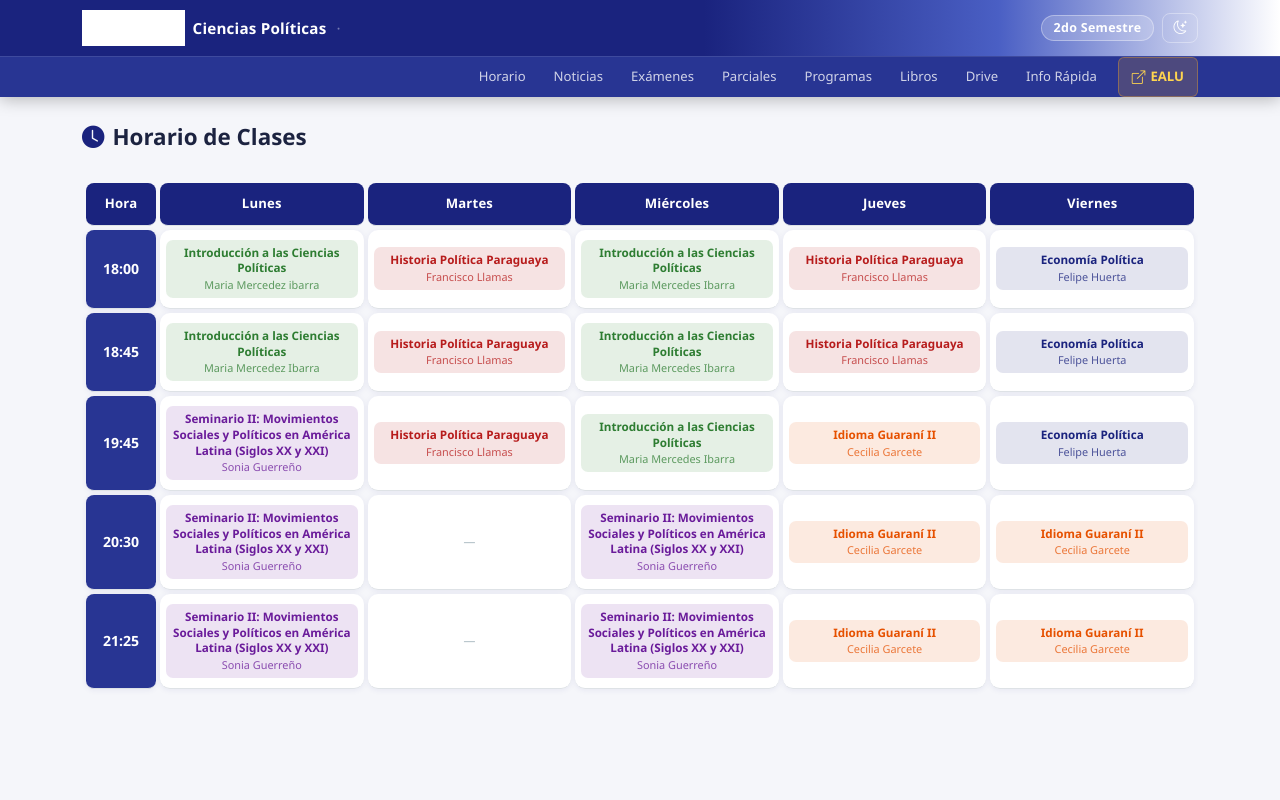
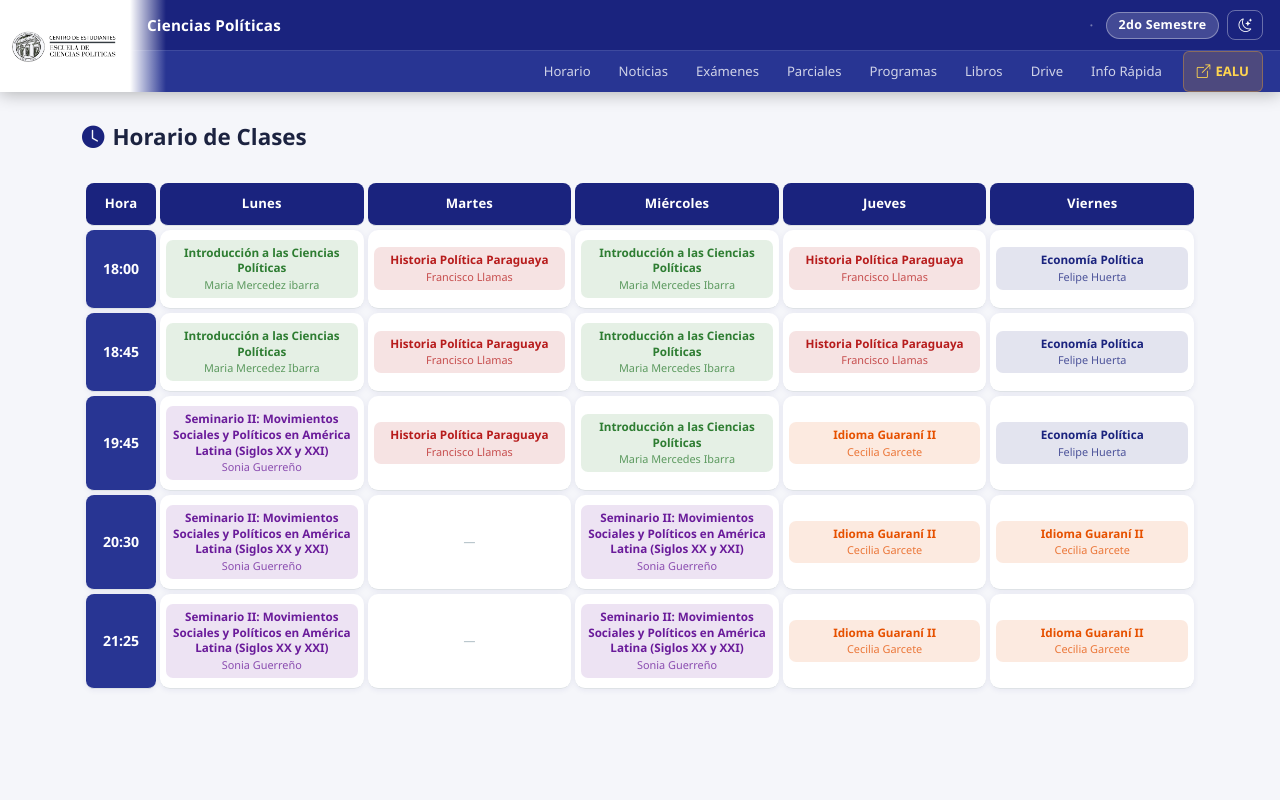
Before and after one commit to CECPUNA/2dosemestre, a plain HTML site: page index.html in a window 1280 px wide. Shown: the top 800 px of the page. Drawn offline with nearby package versions, Linux system fonts and the light colour scheme.

Commit message:
fix: logo CECP abarca ambas filas del topbar con degradado blanco→azul desde la izquierda

```diff
--- a/css/main.css
+++ b/css/main.css
@@ -13,6 +13,8 @@
   --sombra-hover: 0 8px 30px rgba(26,35,126,0.18);
   --radio: 14px;
   --transicion: all 0.3s ease;
+  /* Ancho reservado para el logo lateral */
+  --logo-w: 130px;
 }
 [data-theme="dark"] {
   --bg-suave: #0f1320;
@@ -35,38 +37,66 @@ body {
 [data-theme="dark"] .text-una { color: #7986cb !important; }
 
 /* ===================================================
-   TOPBAR — 2 filas
+   TOPBAR — 2 filas + logo lateral
    =================================================== */
 .topbar {
   position: fixed;
   top: 0; left: 0; right: 0;
   z-index: 1000;
   box-shadow: 0 2px 16px rgba(0,0,0,0.28);
+  /* Necesario para que el logo absoluto quede contenido */
+  overflow: visible;
 }
 
-/* ---- Fila 1: Marca con degradado azul → blanco ---- */
-.topbar-brand {
-  background: linear-gradient(to right, var(--una-azul) 0%, var(--una-azul) 55%, #4a5fc4 78%, #ffffff 100%);
-  padding: 10px 0;
-}
-.topbar-logo {
+/* ---- Logo lateral: abarca las 2 filas ---- */
+.topbar-logo-lateral {
+  position: absolute;
+  top: 0;
+  left: 0;
+  /* altura = fila 1 (56px aprox) + fila 2 (38px aprox) */
+  height: 100%;
+  width: var(--logo-w);
+  background: #ffffff;
   display: flex;
   align-items: center;
-  gap: 8px;
+  justify-content: center;
+  z-index: 10;
   text-decoration: none;
+  /* Degradado que "disuelve" el blanco hacia la derecha para que no quede cuadrado */
+}
+/* Pseudo-elemento que genera el fade blanco -> transparente al borde derecho */
+.topbar-logo-lateral::after {
+  content: '';
+  position: absolute;
+  top: 0;
+  right: -36px;
+  width: 36px;
+  height: 100%;
+  background: linear-gradient(to right, #ffffff, transparent);
+  pointer-events: none;
+}
+.topbar-logo-lateral img {
+  width: calc(var(--logo-w) - 20px);
+  height: auto;
+  max-height: 70px;
+  object-fit: contain;
+  display: block;
+}
+
+/* ---- Fila 1: Marca ---- */
+.topbar-brand {
+  background: var(--una-azul);
+  padding: 10px 0;
+  /* Empujar contenido para no quedar detrás del logo */
+  padding-left: var(--logo-w);
+}
+.topbar-titulo {
+  font-weight: 800;
+  letter-spacing: .2px;
   color: #fff;
   font-size: .95rem;
 }
-.topbar-logo-img {
-  height: 36px;
-  width: auto;
-  object-fit: contain;
-  filter: brightness(0) invert(1);
-  flex-shrink: 0;
-}
-.topbar-titulo { font-weight: 800; letter-spacing: .2px; }
-.topbar-separador { opacity: .4; font-weight: 300; margin: 0 2px; }
-.topbar-sub { opacity: .72; font-weight: 400; font-size: .85rem; }
+.topbar-separador { opacity: .4; font-weight: 300; margin: 0 4px; color: #fff; }
 
 /* Badge "2do Semestre" junto al toggle */
 .topbar-semestre-badge {
@@ -111,6 +141,7 @@ body {
 .topbar-nav {
   background: var(--una-azul-medio);
   border-top: 1px solid rgba(255,255,255,0.1);
+  padding-left: var(--logo-w);
 }
 .topbar-links {
   list-style: none;
@@ -124,7 +155,6 @@ body {
 }
 .topbar-links::-webkit-scrollbar { display: none; }
 
-/* Espaciador flexible — empuja los links a la derecha */
 .topbar-spacer { flex: 1; }
 
 .topbar-links li a {
@@ -167,9 +197,12 @@ body {
 
 /* ---- Mobile nav ---- */
 @media (max-width: 991px) {
+  :root { --logo-w: 90px; }
   body { padding-top: 104px; }
   .topbar-nav { display: none; border-top: 1px solid rgba(255,255,255,0.12); }
   .topbar-nav.open { display: block; }
+  /* En mobile el nav se expande full, sin padding del logo */
+  .topbar-nav.open { padding-left: 0; }
   .topbar-links {
     flex-direction: column;
     align-items: stretch;
@@ -191,17 +224,17 @@ body {
     margin-left: 0 !important;
     border-top: 1px solid rgba(249,168,37,0.3) !important;
   }
-  /* En mobile el badge puede ser más compacto */
   .topbar-semestre-badge {
     font-size: .7rem;
     padding: 2px 8px;
   }
+  .topbar-logo-lateral img {
+    max-height: 50px;
+  }
 }
 @media (min-width: 992px) {
   .topbar-nav { display: block !important; }
-  /* Sin íconos en desktop */
   .topbar-links li a i { display: none; }
-  /* Excepto EALU — el ícono de enlace externo sí se muestra */
   .link-ealu i { display: inline !important; }
 }
 
--- a/index.html
+++ b/index.html
@@ -17,15 +17,17 @@
 <!-- TOPBAR -->
 <header class="topbar" id="topbar">
 
+  <!-- Logo lateral que abarca las 2 filas -->
+  <a href="#" class="topbar-logo-lateral" aria-label="Inicio">
+    <img src="img/logo-cecp.png" alt="CECP" />
+  </a>
+
   <!-- Fila 1: Marca -->
   <div class="topbar-brand">
-    <div class="container d-flex align-items-center justify-content-between">
-      <a href="#" class="topbar-logo">
-        <img src="img/logo-cecp.png" alt="CECP" class="topbar-logo-img" />
-        <span class="topbar-titulo">Ciencias Políticas</span>
-        <span class="topbar-separador">·</span>
-      </a>
-      <div class="d-flex align-items-center gap-2">
+    <div class="container">
+      <div class="d-flex align-items-center justify-content-end gap-2">
+        <span class="topbar-titulo me-auto">Ciencias Políticas</span>
+        <span class="topbar-separador d-none d-sm-inline">·</span>
         <span class="topbar-semestre-badge">2do Semestre</span>
         <button class="btn btn-sm btn-topbar-outline" id="themeToggle" title="Cambiar modo">
           <i class="bi bi-moon-stars"></i>
@@ -42,7 +44,6 @@
   <nav class="topbar-nav" id="topbarNav">
     <div class="container">
       <ul class="topbar-links">
-        <!-- Espaciador: empuja todo a la derecha -->
         <li class="topbar-spacer"></li>
         <li><a href="#horario"><i class="bi bi-clock"></i><span>Horario</span></a></li>
         <li><a href="#noticias"><i class="bi bi-megaphone"></i><span>Noticias</span></a></li>
@@ -52,7 +53,6 @@
         <li><a href="#libros"><i class="bi bi-book"></i><span>Libros</span></a></li>
         <li><a href="#drive"><i class="bi bi-folder2-open"></i><span>Drive</span></a></li>
         <li><a href="#infoci"><i class="bi bi-person-badge"></i><span>Info Rápida</span></a></li>
-        <!-- EALU destacado al final -->
         <li><a href="https://www.cnc.una.py/ealu/#/pages/login?returnUrl=%2Fdashboard" target="_blank" rel="noopener" class="link-ealu"><i class="bi bi-box-arrow-up-right"></i><span>EALU</span></a></li>
       </ul>
     </div>
```
